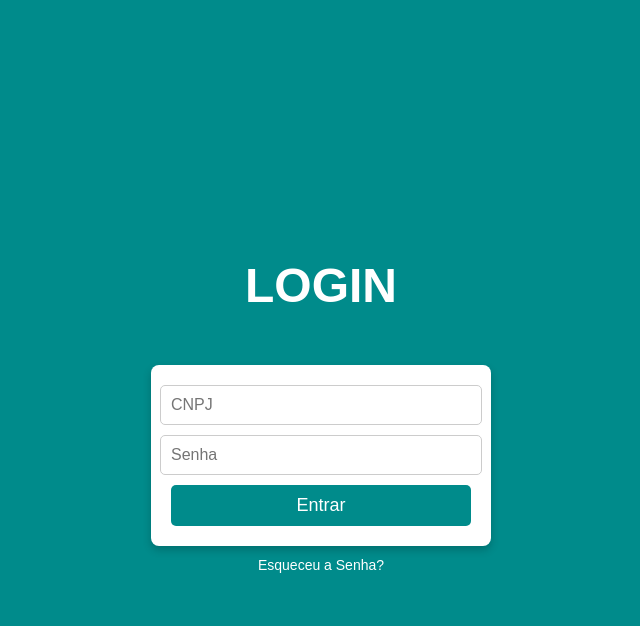
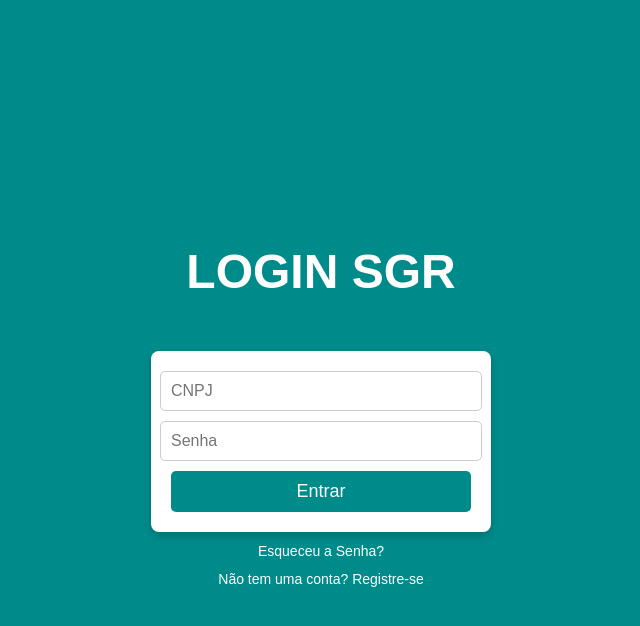
Before and after one commit to isdev18/Sistema_S, a Flask app: page /login in a window 1280 px wide. Shown: the top 626 px of the page, without its empty margins (319-959 px from the left). Run offline with Flask 3, Linux system fonts and the light colour scheme.

Commit message:
Update login.html

```diff
--- a/templates/login.html
+++ b/templates/login.html
@@ -77,7 +77,7 @@
 <body>
 
     <div class="login-title">
-        <h1>LOGIN</h1>
+        <h1>LOGIN SGR</h1>
     </div>
 
     <div class="container">
@@ -89,7 +89,9 @@
     <div class="forgot-password">
         <a href="#">Esqueceu a Senha?</a>
     </div>
-
+    <div class="forgot-password">
+        <a href="/register">Não tem uma conta? Registre-se</a>
+</div>
     <script>
         function login() {
             // Obtém os valores do CNPJ e da Senha
```
